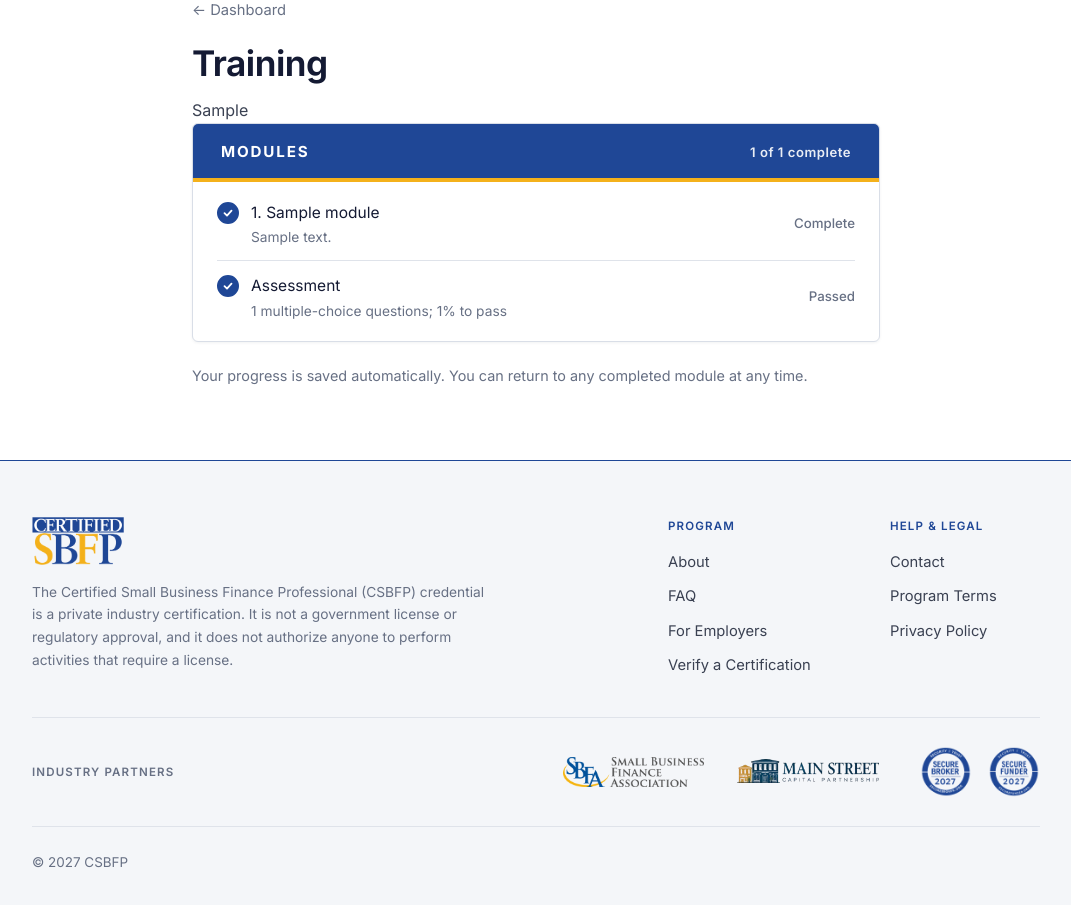
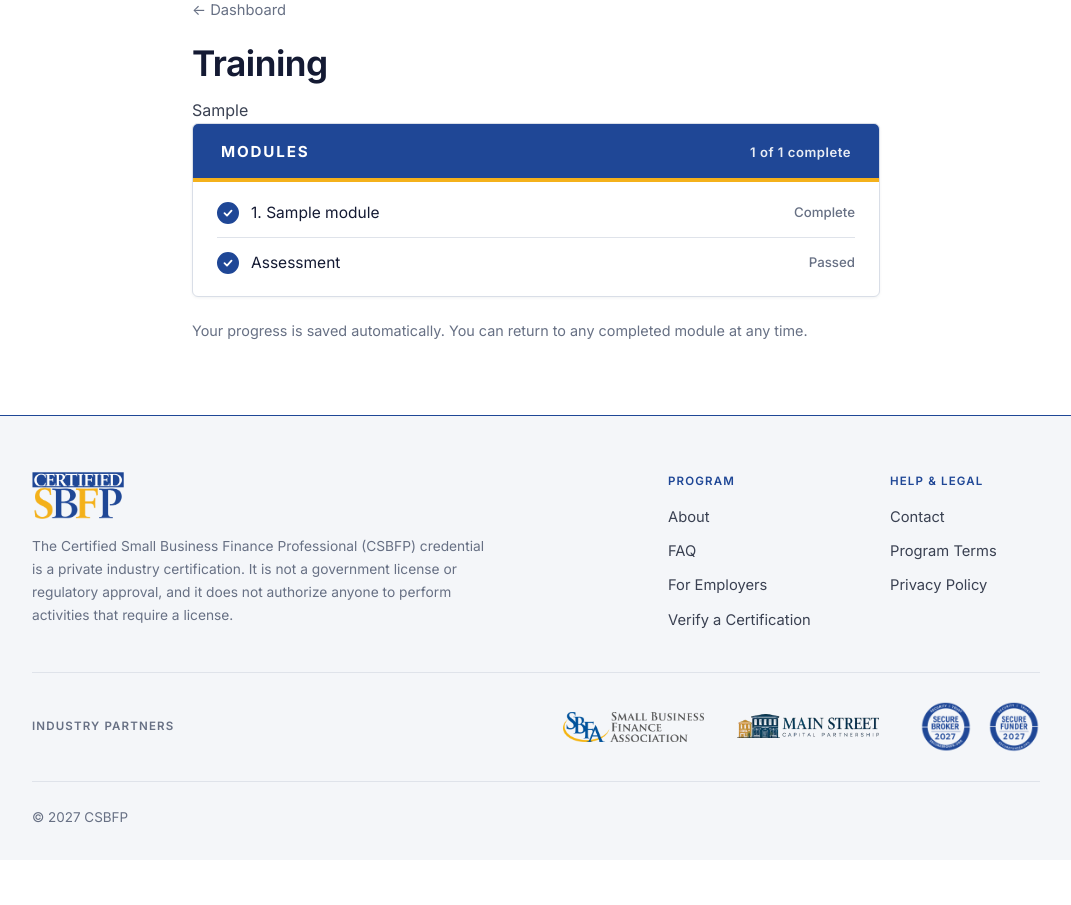
Before and after one commit to aquamark-io/csbfp, a Node server app: template views/portal/training.ejs in a window 1280 px wide. Shown: the part 129-1034 px from the top of the page, without its empty margins (104-1175 px from the left). After the commit the page ends 952 px from the top, so only its background shows below. Run offline with Node 20, Linux system fonts and the light colour scheme; the template is opened without the code that fills it: most values are stand-ins (such as "Sample title", 1, 10 or a date in 2020).

Commit message:
Training list: no module descriptions
Co-Authored-By: Claude Opus 5.5 <noreply@anthropic.com>
Claude-Session: https://claude.ai/code/session_01G6gvxo4A4ADJDKLyzumwvs

```diff
--- a/views/portal/training.ejs
+++ b/views/portal/training.ejs
@@ -18,7 +18,6 @@
       <span class="dash-dot" aria-hidden="true"><% if (m.completed) { %><%- include('../partials/check') %><% } %></span>
       <span class="train-text">
         <% if (m.unlocked) { %><a href="/portal/training/<%= m.stable_key %>"><%= i + 1 %>. <%= m.title %></a><% } else { %><span><%= i + 1 %>. <%= m.title %></span><% } %>
-        <% if (m.summary) { %><span class="train-desc"><%= m.summary %></span><% } %>
       </span>
       <% if (isNext) { %><a class="button gold small dash-go" href="/portal/training/<%= m.stable_key %>" aria-label="<%= m.started ? 'Continue' : 'Start' %>: <%= m.title %>"><%= m.started ? 'Continue' : 'Start' %></a>
       <% } else { %><span class="dash-state"><%= m.completed ? 'Complete' : !m.unlocked ? 'Locked' : m.started ? 'In progress' : '' %></span><% } %>
@@ -28,7 +27,6 @@
       <span class="dash-dot" aria-hidden="true"><% if (state.assessment.passed) { %><%- include('../partials/check') %><% } %></span>
       <span class="train-text">
         <% if (state.allComplete) { %><a href="/portal/assessment">Assessment</a><% } else { %><span>Assessment</span><% } %>
-        <span class="train-desc"><%= state.settings.question_count %> multiple-choice questions; <%= state.settings.pass_percent %>% to pass</span>
       </span>
       <% if (assessmentNext) { %><a class="button gold small dash-go" href="/portal/assessment" aria-label="Go to the Assessment">Start</a>
       <% } else { %><span class="dash-state"><%= state.assessment.passed ? 'Passed' : !state.allComplete ? 'After training' : '' %></span><% } %>
```
